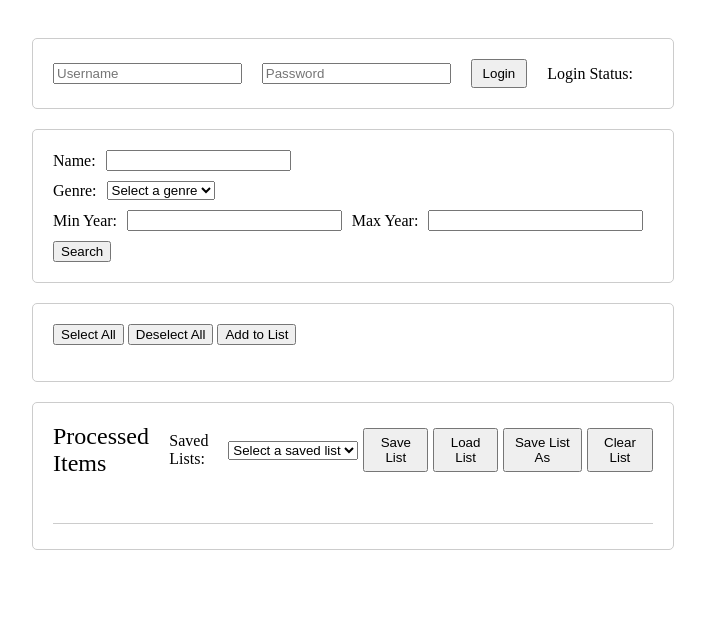
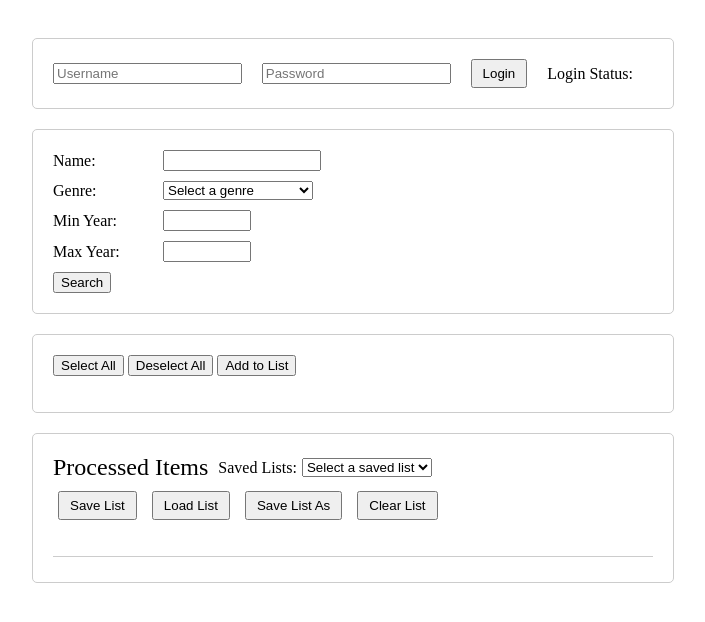
Before and after one commit to hitch-co/Kraken-Flix-Finder, a Python web app: template templates/index.html in a window 1280 px wide. Shown: the top 622 px of the page, without its empty margins (287-992 px from the left). Run offline with Jinja, Linux system fonts and the light colour scheme; the template is opened without the code that fills it, so the values that code supplies are empty.

Commit message:
css/style/layout changes

```diff
--- a/static/css/search_page.css
+++ b/static/css/search_page.css
@@ -27,11 +27,23 @@ body {
     margin-bottom: 10px;
 }
 
-.form-row label, .login-row label, .year-row label {
+.form-row label, .year-row label {
+    width: 100px; /* Fixed width for labels */
+    min-width: 100px; /* Ensure labels do not shrink below 100px */
+    margin-right: 10px; /* Space between label and input */
+}
+
+.form-row input, .form-row select, .year-row input {
+    width: 150px; /* Fixed width for inputs */
+    /* If you want inputs to be flexible but not exceed a certain width, you can use max-width instead */
+    /* max-width: 100px; */
+}
+
+.login-row label {
     margin-right: 10px; /* Add some spacing between label and input */
 }
 
-.login-row input, .login-row button, .year-row input {
+.login-row input, .login-row button {
     flex: 1; /* Inputs and button will take up equal space */
     margin-right: 10px; /* Add some spacing between elements */
 }
@@ -73,14 +85,27 @@ body {
 }
 
 .processed-header {
-    display: flex; /* Use flexbox for layout */
-    align-items: center; /* Align items vertically */
-    justify-content: space-between; /* Space out title and buttons */
-    margin-bottom: 10px; /* Add some space between header and list */
+    display: flex;
+    flex-direction: column; /* Stack children vertically */
+    align-items: start; /* Align items to the start of the container */
+    gap: 10px; /* Space between groups */
+}
+
+.processed-header-group, .processed-header-buttons {
+    display: flex;
+    flex-direction: row; /* Layout items in a row */
+    align-items: center; /* Vertically align items */
+    gap: 10px; /* Space between items */
 }
 
 .processed-title {
     font-size: 1.5em; /* Adjust title size as needed */
+}
+
+.saved-lists-selector {
+    display: flex;
+    align-items: center;
+    gap: 5px;
 }
 
 #saveListBtn, #loadListBtn, #saveAsListBtn, #clearListBtn {
--- a/templates/index.html
+++ b/templates/index.html
@@ -36,6 +36,8 @@
     <div class="form-row year-row">
         <label for="year_min">Min Year:</label>
         <input type="number" id="year_min" name="year_min">
+    </div>
+    <div class="form-row year-row">
         <label for="year_max">Max Year:</label>
         <input type="number" id="year_max" name="year_max">
     </div>
@@ -58,19 +60,27 @@
 <div class="processed-list-box">
     <div class="processed-header">
 
+        <!-- Group for the title and saved lists dropdown -->
+        <div class="processed-header-group">
             <span class="processed-title">Processed Items</span>
-
-        <!-- Create a title and dropdown box besdie processed items -->
+            <div class="saved-lists-selector">
                 <label for="saved-lists-dropdown">Saved Lists:</label>
                 <select id="saved-lists-dropdown" name="saved-lists-dropdown">
                     <option value="">Select a saved list</option>
                     <!-- Additional options will be added here dynamically -->
                 </select>
+            </div>
+        </div>
 
+        <!-- Group for the buttons -->
+        <div class="processed-header-buttons">
+            <!-- <button id="saveListBtn" onclick="removeSelectedFromList()">Save List</button> -->
             <button id="saveListBtn" onclick="saveUpdatedList()">Save List</button>
             <button id="loadListBtn" onclick="fetchAndDisplayListItems()">Load List</button>
             <button id="saveAsListBtn" onclick="saveListAs()">Save List As</button>
             <button id="clearListBtn" onclick="clearList()">Clear List</button>
+        </div>
+
     </div>
     <div class="processed-list-container">
         <ul id="processed-list" class="processed-list">
```
Lines whose indentation alone changed are shown as unchanged.
